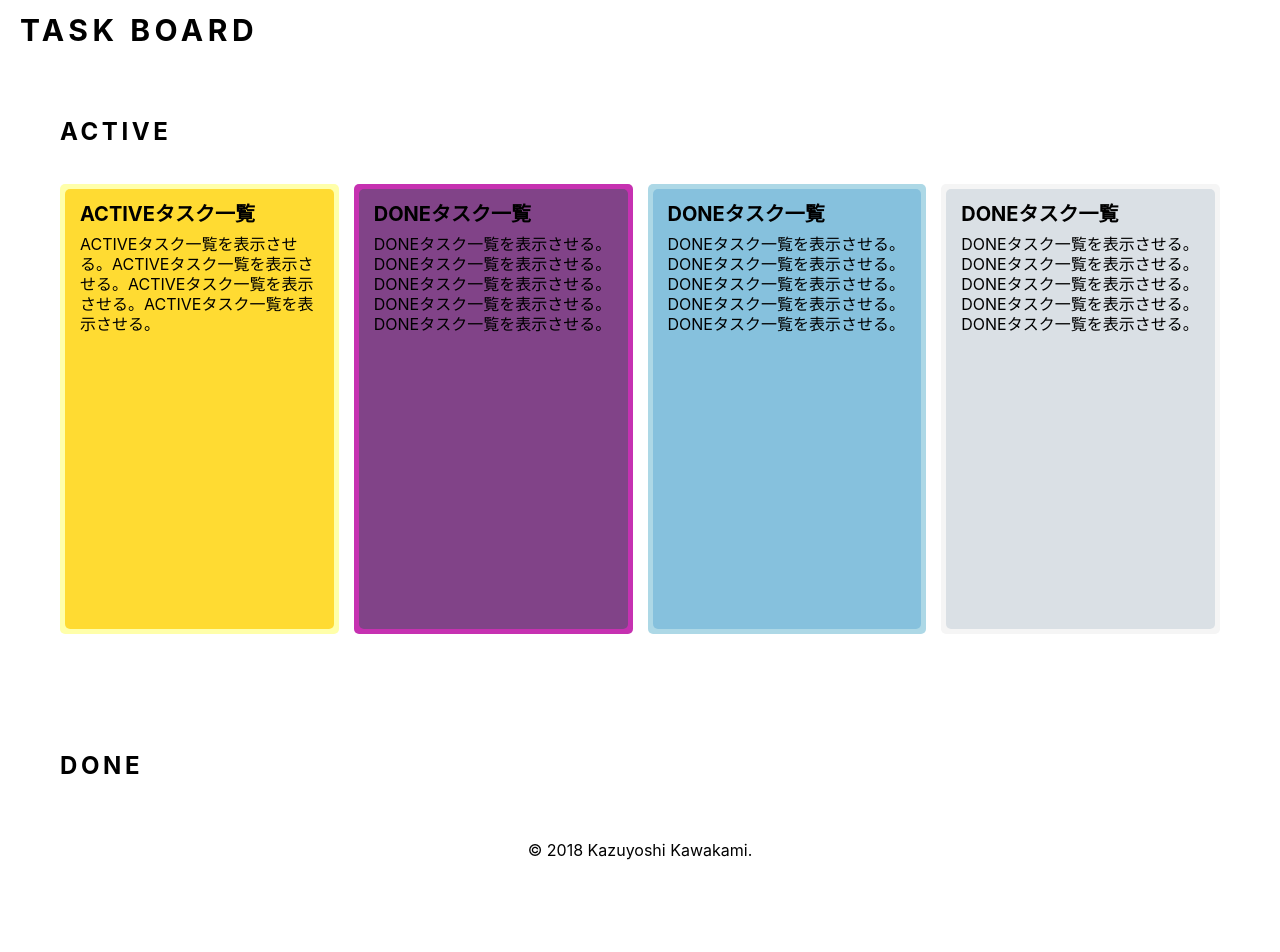
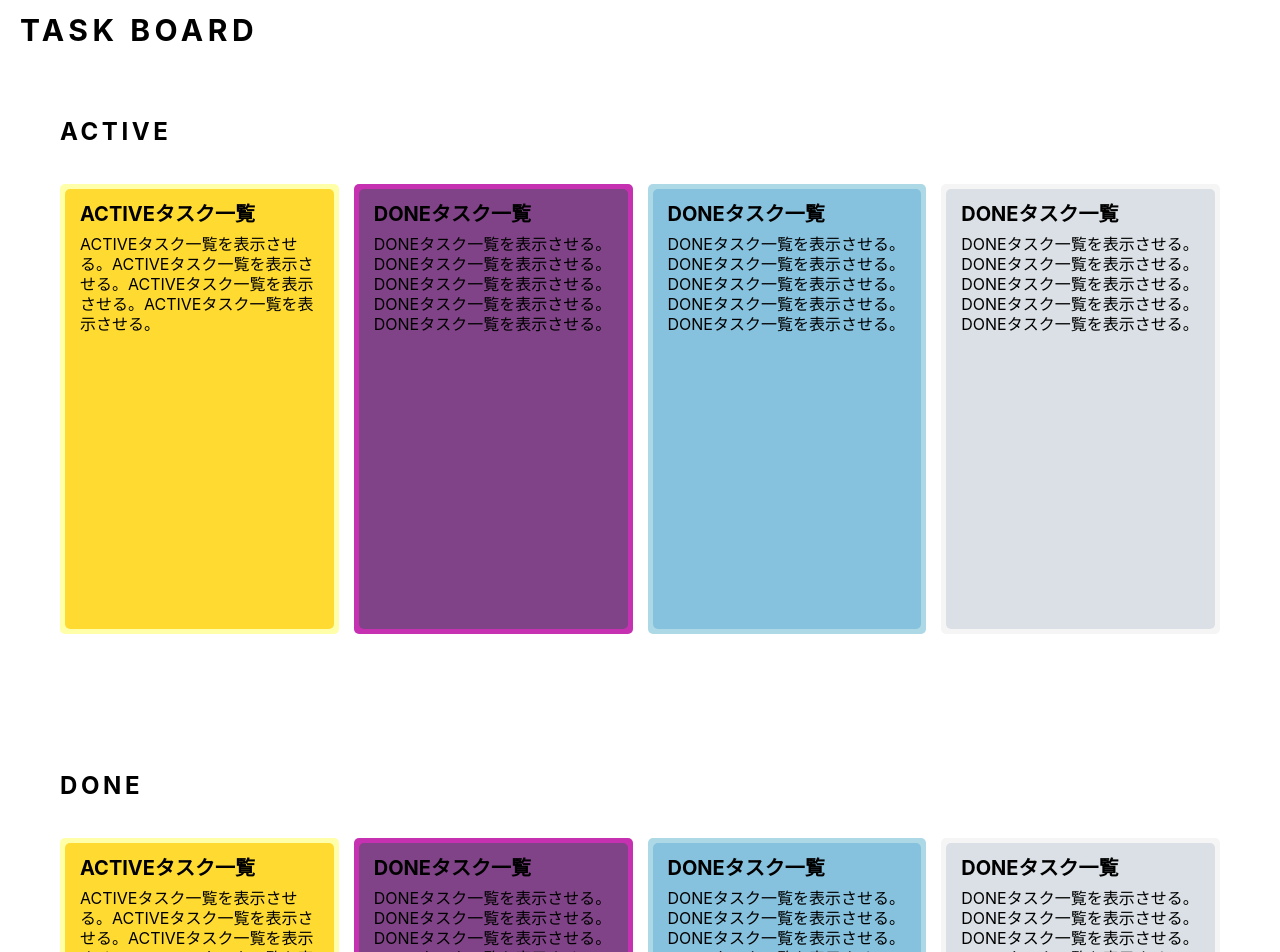
Before and after one commit to kazu80/vue-task, a Vue app: page / in a window 1280 px wide. Shown: the top 952 px of the page. Before the commit the page ends 878 px from the top, so only its background shows below. Built offline with nearby package versions, Linux system fonts and the light colour scheme; a web font is replaced by a local one.

Commit message:
タスク一覧　スタイル調整　フッター

```diff
--- a/public/styles.css
+++ b/public/styles.css
@@ -73,7 +73,8 @@ body {
 }
 
 .wrapper.footer-bottom {
-    margin-bottom: -56px;
+    /* margin-bottom: -56px; */
+    margin-bottom: 80px;
 }
 
 .footer {
--- a/src/App.vue
+++ b/src/App.vue
@@ -1,6 +1,6 @@
 <template>
   <div class="wrapper">
-    <Section title="ACTIVE">
+    <Section class="section" title="ACTIVE">
       <Task class="task" title="ACTIVEタスク一覧" priority="Urgent">
         ACTIVEタスク一覧を表示させる。ACTIVEタスク一覧を表示させる。ACTIVEタスク一覧を表示させる。ACTIVEタスク一覧を表示させる。
       </Task>
@@ -14,7 +14,20 @@
         DONEタスク一覧を表示させる。DONEタスク一覧を表示させる。DONEタスク一覧を表示させる。DONEタスク一覧を表示させる。DONEタスク一覧を表示させる。
       </Task>
     </Section>
-    <Section title="DONE"></Section>
+    <Section class="section" title="DONE">
+      <Task class="task" title="ACTIVEタスク一覧" priority="Urgent">
+        ACTIVEタスク一覧を表示させる。ACTIVEタスク一覧を表示させる。ACTIVEタスク一覧を表示させる。ACTIVEタスク一覧を表示させる。
+      </Task>
+      <Task class="task" title="DONEタスク一覧" priority="High">
+        DONEタスク一覧を表示させる。DONEタスク一覧を表示させる。DONEタスク一覧を表示させる。DONEタスク一覧を表示させる。DONEタスク一覧を表示させる。
+      </Task>
+      <Task class="task" title="DONEタスク一覧" priority="Medium">
+        DONEタスク一覧を表示させる。DONEタスク一覧を表示させる。DONEタスク一覧を表示させる。DONEタスク一覧を表示させる。DONEタスク一覧を表示させる。
+      </Task>
+      <Task class="task" title="DONEタスク一覧" priority="Low">
+        DONEタスク一覧を表示させる。DONEタスク一覧を表示させる。DONEタスク一覧を表示させる。DONEタスク一覧を表示させる。DONEタスク一覧を表示させる。
+      </Task>
+    </Section>
   </div>
 </template>
 
@@ -32,6 +45,14 @@ export default {
 </script>
 
 <style lang="scss">
+  .section {
+    margin-bottom: 20px;
+
+    &:last-child {
+      margin-bottom: 0;
+    }
+  }
+
   .task {
     margin-right: 15px;
 
```
